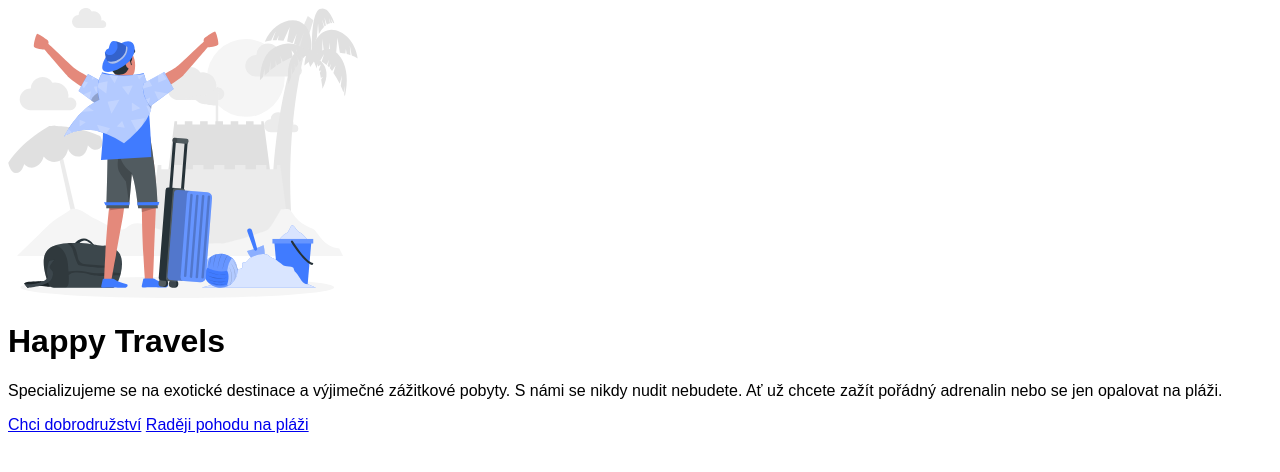
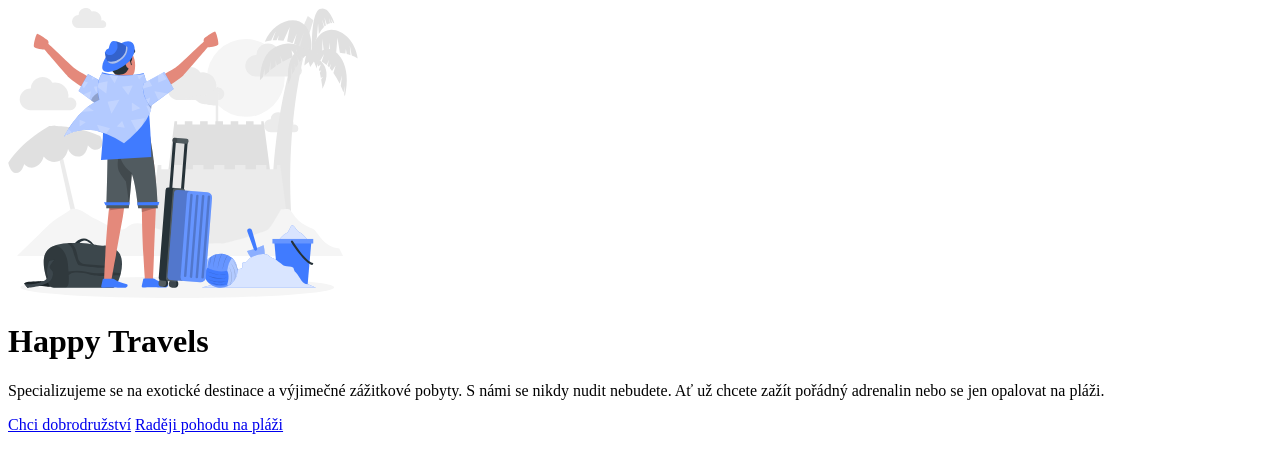
Before and after one commit to AndreaKalaziova/Cviceni-BEM-a-strukturovani, a plain HTML site: page index.html in a window 1280 px wide. Drawn offline with Linux system fonts and the light colour scheme.

Commit message:
Zadání

```diff
--- a/index.html
+++ b/index.html
@@ -1,23 +1,24 @@
 <!DOCTYPE html>
-<html lang="en">
+<html lang="cs">
+
 <head>
 	<meta charset="UTF-8">
 	<meta name="viewport" content="width=device-width, initial-scale=1.0">
-	<title>BEM příklad - Služby</title>
-	<link rel="stylesheet" href="style.css">
+	<title>BEM a strukturování</title>
 </head>
+
 <body>
-
 
 	<img src="images/happy-traveler.svg" width="350" height="290" alt="Happy Traveler">
 
 	<h1>Happy Travels</h1>
 
-	<p>Specializujeme se na exotické destinace a výjimečné zážitkové pobyty. S námi se nikdy nudit nebudete. Ať už chcete zažít pořádný adrenalin nebo se jen opalovat na pláži.</p>
+	<p>Specializujeme se na exotické destinace a výjimečné zážitkové pobyty. S námi se nikdy nudit nebudete. Ať už chcete
+		zažít pořádný adrenalin nebo se jen opalovat na pláži.</p>
 
 	<a href="#">Chci dobrodružství</a>
 	<a href="#">Raději pohodu na pláži</a>
 
+</body>
 
-</body>
 </html>
```
Also changed, not shown: zadani/zadani.png (renamed from zadani.png), 1 other file.
